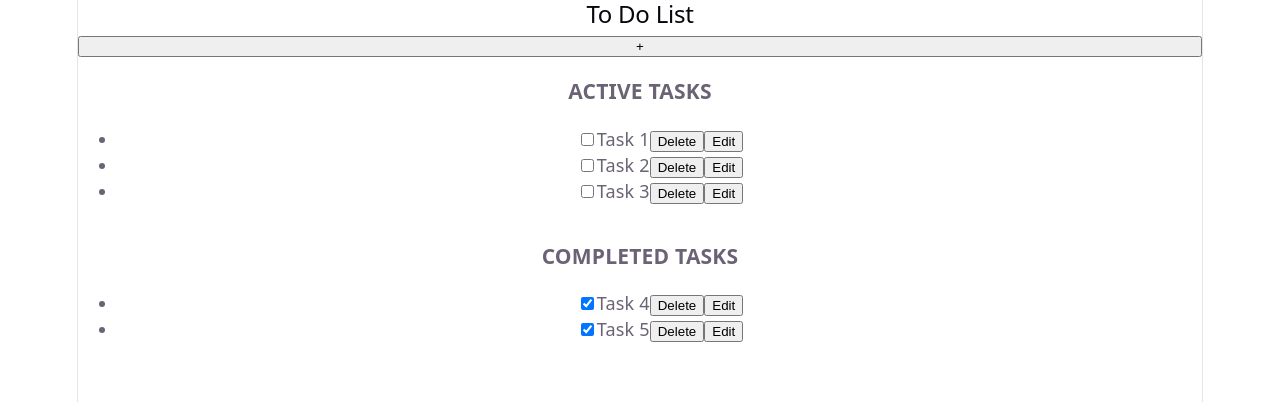
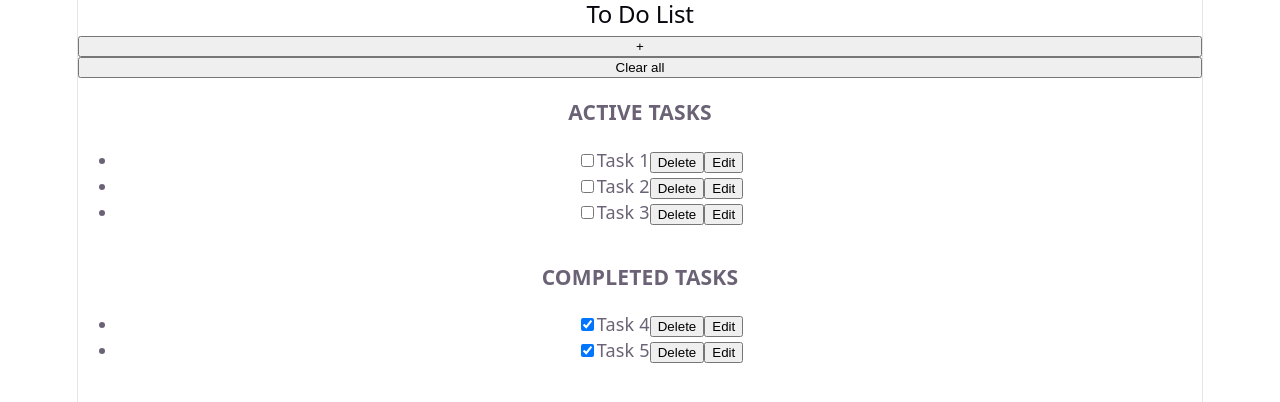
Before and after one commit to vergiene/todo-app, a React (Vite) app: page / in a window 1280 px wide. Shown: the top 402 px of the page. Built offline with nearby package versions, Linux system fonts and the light colour scheme.

Commit message:
Add Clear All button

```diff
--- a/src/App.jsx
+++ b/src/App.jsx
@@ -46,6 +46,10 @@ function App() {
     setTasks(updatedList);
   }
 
+  function handleClearAll() {
+    setTasks([]);
+  }
+
   const activeTasks = tasks.filter(task => !task.done);
   const completedTasks = tasks.filter(task => task.done);
 
@@ -56,6 +60,7 @@ function App() {
     <>
       <h2>To Do List</h2>
       <ToDoForm onAddTask={onAddTask}/>
+      <button type="button" onClick={handleClearAll} disabled={!tasks.length}>Clear all</button>
       <div><h3>ACTIVE TASKS</h3><ToDoList tasks={activeTasks} toggleTask={toggleTask} handleDelete={handleDelete}
                                           handleEditTask={handleEditTask} message={activeMessage}/>
       </div>
```
